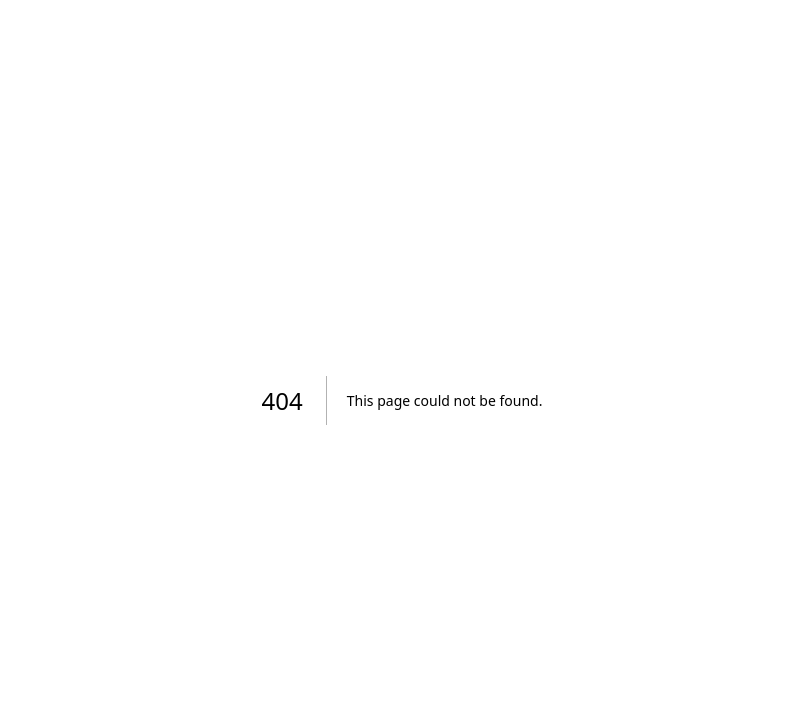
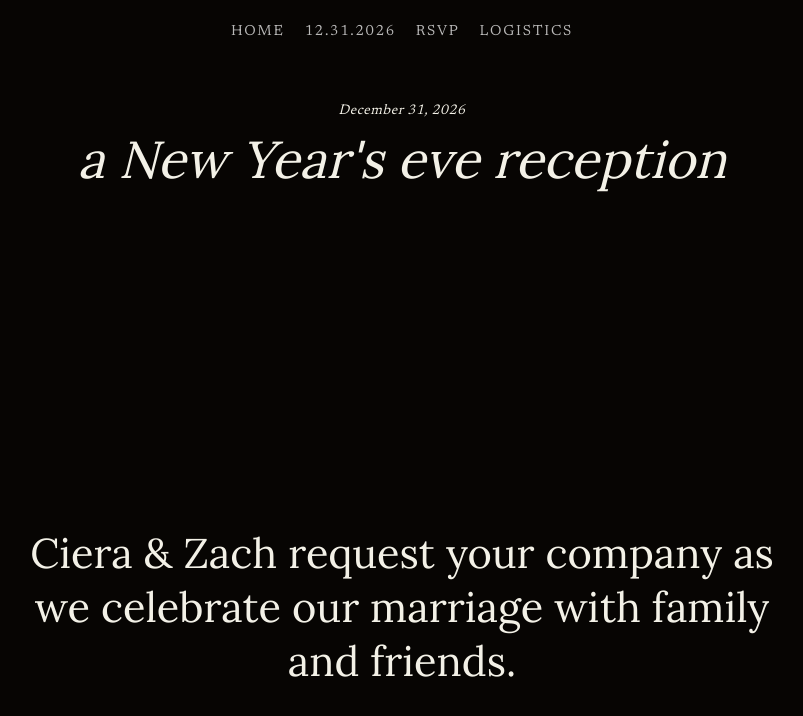
Before and after one commit to ava-firstaccess/wedding-website, a Next.js app: page /travel in a window 1280 px wide. Before the commit this address had no page. Shown: the top 716 px of the page, without its empty margins (238-1041 px from the left). Built offline with nearby package versions, Linux system fonts and the light colour scheme.

Commit message:
Add travel page with dark invitation layout

```diff
--- /dev/null
+++ b/app/travel/page.js
@@ -0,0 +1,24 @@
+'use client'
+
+import Nav from '../components/Nav'
+import styles from './page.module.css'
+
+export default function Travel() {
+  return (
+    <>
+      <Nav />
+      <main className={styles.main}>
+        <div className={styles.content}>
+          <p className={styles.date}>December 31, 2026</p>
+          <h1 className={styles.kicker}>a New Year&apos;s eve reception</h1>
+
+          <div className={styles.spacer} />
+
+          <h2 className={styles.statement}>
+            Ciera &amp; Zach request your company as we celebrate our marriage with family and friends.
+          </h2>
+        </div>
+      </main>
+    </>
+  )
+}
--- /dev/null
+++ b/app/travel/page.module.css
@@ -0,0 +1,59 @@
+.main {
+  min-height: 100vh;
+  background: #070503;
+  color: #F3F1E7;
+  padding: 6.5rem 1.5rem 3rem;
+}
+
+.content {
+  width: 100%;
+  max-width: 760px;
+  margin: 0 auto;
+}
+
+.date {
+  margin: 0;
+  text-align: center;
+  color: #F3F1E7;
+  font-family: var(--font-newsreader);
+  font-style: italic;
+  font-size: 14px;
+  letter-spacing: 0.04em;
+}
+
+.kicker {
+  margin: 0.75rem 0 0;
+  text-align: center;
+  color: #F3F1E7;
+  font-family: var(--font-lora);
+  font-style: italic;
+  font-weight: 400;
+  font-size: clamp(2rem, 5vw, 3.25rem);
+  line-height: 1.15;
+}
+
+.spacer {
+  height: 42vh;
+  min-height: 280px;
+}
+
+.statement {
+  margin: 0;
+  text-align: center;
+  color: #F3F1E7;
+  font-family: var(--font-lora);
+  font-weight: 400;
+  font-size: clamp(1.6rem, 4vw, 2.6rem);
+  line-height: 1.3;
+}
+
+@media (max-width: 640px) {
+  .main {
+    padding-top: 5.25rem;
+  }
+
+  .spacer {
+    height: 34vh;
+    min-height: 220px;
+  }
+}
```
